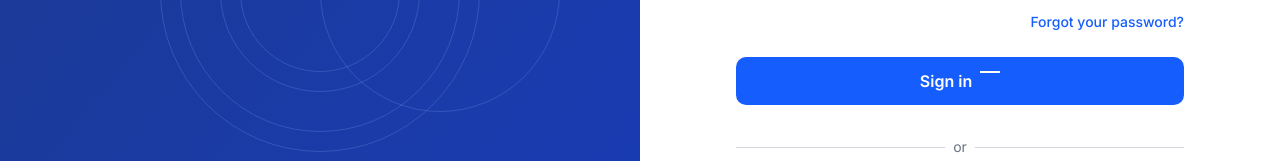
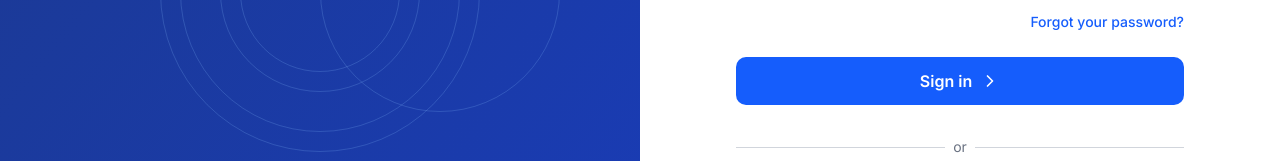
Before and after one commit to mashayeakh/Jobspark, a Next.js app in the folder jobspark-frontend/: page /login in a window 1280 px wide. Shown: the part 408-569 px from the top of the page. Built offline with nearby package versions, Linux system fonts and the light colour scheme; no server answers.

Commit message:
feat: implement user login page with form validation, role-based redirection, and animated sidebar

```diff
--- a/jobspark-frontend/src/app/login/page.tsx
+++ b/jobspark-frontend/src/app/login/page.tsx
@@ -3,7 +3,7 @@
 import React, { useState, useEffect } from 'react';
 import Link from 'next/link';
 import { useRouter } from 'next/navigation';
-import { X, Mail, Lock, Eye, EyeOff, Copy, Check, Shield, UserCheck, Key } from 'lucide-react';
+import { X, Mail, Lock, Eye, EyeOff, Copy, Check, Shield, UserCheck, Key, ArrowRight, ChevronRight } from 'lucide-react';
 import { authService } from '@/services/authService';
 
 interface AnimatedCircle {
@@ -321,7 +321,8 @@ const LoginPage = () => {
               ) : (
                 <>
                   Sign in
-                  <div className="w-5 h-5 border-l-2 border-white transform rotate-90"></div>
+                  {/* <ArrowRight className="w-5 h-5 text-white ml-2" /> */}
+                  <ChevronRight className="w-5 h-5 group-hover:translate-x-1 transition-transform" />
                 </>
               )}
             </button>
```
